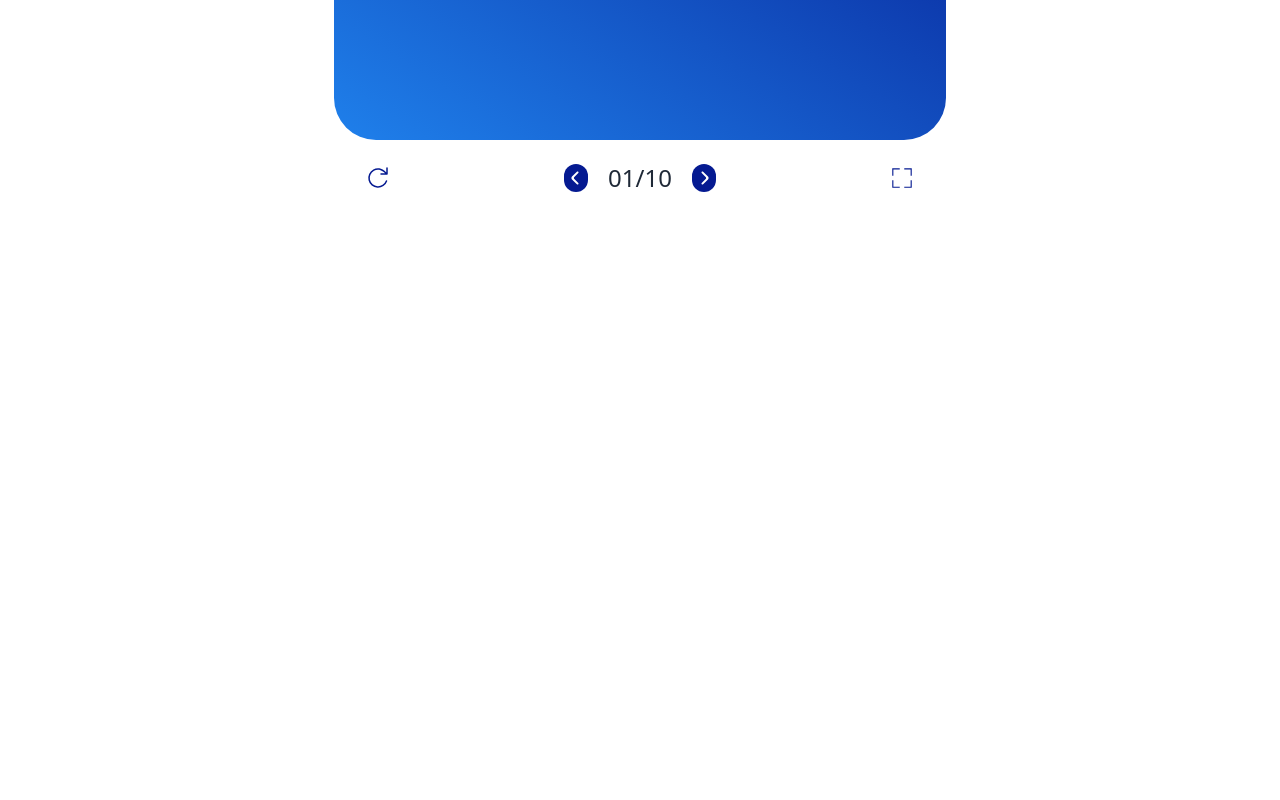
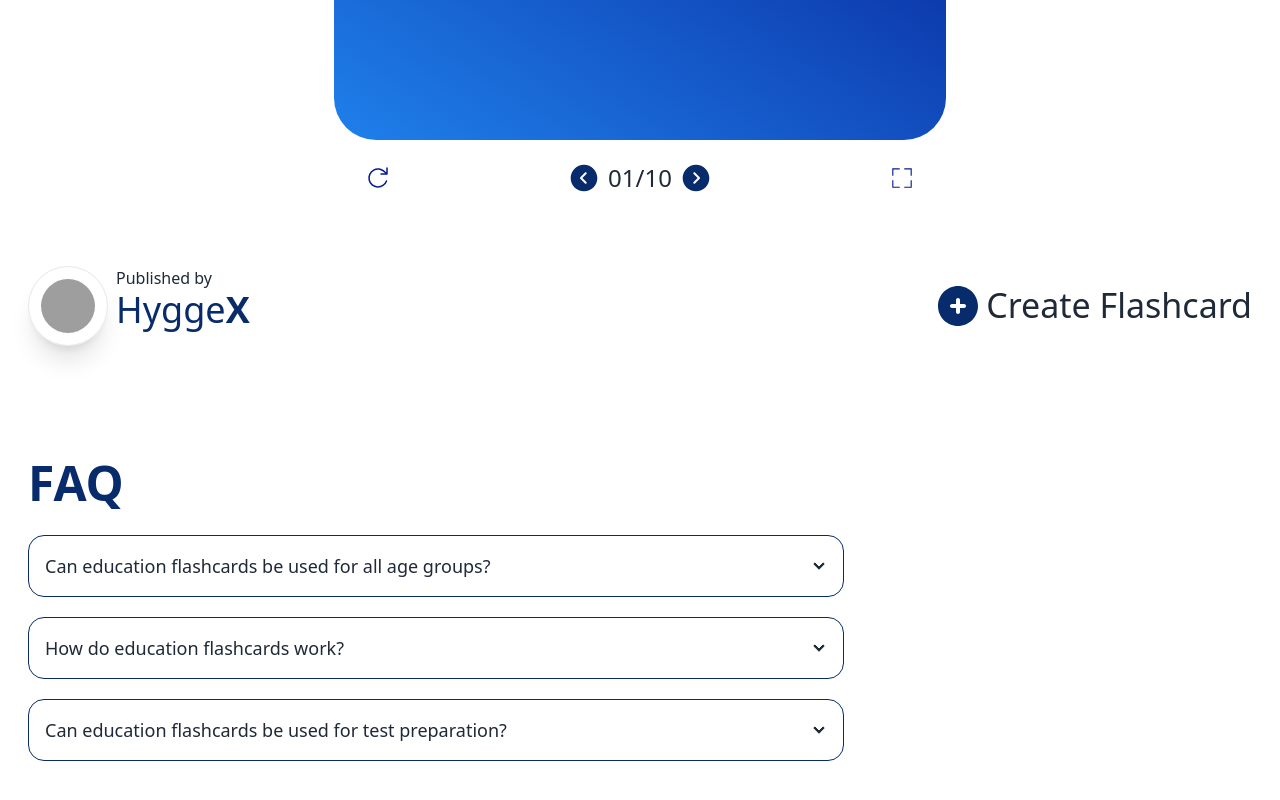
Before and after one commit to Rakibul-98/hyggex-assignment, a React (Create React App) app: page / in a window 1280 px wide. Shown: the part 552-1352 px from the top of the page. Before the commit the page ends 800 px from the top, so only its background shows below. Built offline with nearby package versions, Linux system fonts and the light colour scheme; grey boxes are pictures that could not be loaded.

Commit message:
faq section added

```diff
--- a/src/Home/Components/FAQ/FAQ.js
+++ b/src/Home/Components/FAQ/FAQ.js
@@ -1,9 +1,37 @@
 import React from 'react';
 
 const FAQ = () => {
+
+    const queries = [
+        {
+            id:1, ques:"Can education flashcards be used for all age groups?", ans:"Education flashcards are versatile tools suitable for all ages. Whether featuring colorful images for younger learners or complex concepts for older ones, flashcards can adapt to various educational needs."
+        },
+        {
+            id:2, ques:"How do education flashcards work?", ans:"Education flashcards work by presenting concise information or questions on one side and corresponding answers on the other. Learners use them for active recall, reinforcing knowledge through repetition and visual cues."
+        },
+        {
+            id:3, ques:"Can education flashcards be used for test preparation?", ans:"Yes, education flashcards are effective tools for test preparation. They facilitate active recall, aid in memorization, and allow learners to review key concepts quickly. Flashcards are particularly useful for reinforcing vocabulary, formulas, historical dates, and other essential information."
+        },
+
+    ]
     return (
-        <div>
-
+        <div className='py-16'>
+            <h2 className='text-5xl font-bold text-[#072B6B] pb-2'>FAQ</h2>
+            <div className='w-8/12'>
+                {
+                    queries.map((faq)=>
+                    <div key={faq.id} x-data="{ open: false }" className="collapse collapse-arrow border border-[#072B6B] my-5">
+                    <input type="radio" name="my-accordion-2" />
+                    <div className="collapse-title text-lg font-medium">
+                        {faq.ques}
+                    </div>
+                    <div className="collapse-content">
+                        <p>{faq.ans} </p>
+                    </div>
+                </div>
+                    )
+                }
+            </div>
         </div>
     );
 };
--- a/src/Home/Components/Main/Banner/BannerControl/BannerControl.js
+++ b/src/Home/Components/Main/Banner/BannerControl/BannerControl.js
@@ -4,10 +4,10 @@ const BannerControl = () => {
     return (
         <div className='flex justify-between mx-8 my-5'>
             <svg className='w-6' viewBox="0 0 24 24" fill="none" xmlns="http://www.w3.org/2000/svg"><g id="SVGRepo_bgCarrier" stroke-width="0"></g><g id="SVGRepo_tracerCarrier" stroke-linecap="round" stroke-linejoin="round"></g><g id="SVGRepo_iconCarrier"> <path d="M20.4898 14.9907C19.8414 16.831 18.6124 18.4108 16.9879 19.492C15.3635 20.5732 13.4316 21.0972 11.4835 20.9851C9.5353 20.873 7.67634 20.1308 6.18668 18.8704C4.69703 17.61 3.65738 15.8996 3.22438 13.997C2.79138 12.0944 2.98849 10.1026 3.78602 8.32177C4.58354 6.54091 5.93827 5.06746 7.64608 4.12343C9.35389 3.17941 11.3223 2.81593 13.2546 3.08779C16.5171 3.54676 18.6725 5.91142 21 8M21 8V2M21 8H15" stroke="#051A91" stroke-width="1.5" stroke-linecap="round" stroke-linejoin="round"></path> </g></svg>
-            <div className='flex items-center'>
-                <svg className='bg-[#051A91] rounded-full w-6 h-7' viewBox="0 0 24 24" fill="none" xmlns="http://www.w3.org/2000/svg"><g id="SVGRepo_bgCarrier" stroke-width="0"></g><g id="SVGRepo_tracerCarrier" stroke-linecap="round" stroke-linejoin="round"></g><g id="SVGRepo_iconCarrier"> <path d="M14.2893 5.70708C13.8988 5.31655 13.2657 5.31655 12.8751 5.70708L7.98768 10.5993C7.20729 11.3805 7.2076 12.6463 7.98837 13.427L12.8787 18.3174C13.2693 18.7079 13.9024 18.7079 14.293 18.3174C14.6835 17.9269 14.6835 17.2937 14.293 16.9032L10.1073 12.7175C9.71678 12.327 9.71678 11.6939 10.1073 11.3033L14.2893 7.12129C14.6799 6.73077 14.6799 6.0976 14.2893 5.70708Z" fill="#ffffff"></path> </g></svg>
-                <p className='mx-5 text-[24px]'>01/10</p>
-                <svg className='bg-[#051A91] rounded-full w-6 h-7' viewBox="0 0 24 24" fill="none" xmlns="http://www.w3.org/2000/svg"><g id="SVGRepo_bgCarrier" stroke-width="0"></g><g id="SVGRepo_tracerCarrier" stroke-linecap="round" stroke-linejoin="round"></g><g id="SVGRepo_iconCarrier"> <path d="M9.71069 18.2929C10.1012 18.6834 10.7344 18.6834 11.1249 18.2929L16.0123 13.4006C16.7927 12.6195 16.7924 11.3537 16.0117 10.5729L11.1213 5.68254C10.7308 5.29202 10.0976 5.29202 9.70708 5.68254C9.31655 6.07307 9.31655 6.70623 9.70708 7.09676L13.8927 11.2824C14.2833 11.6729 14.2833 12.3061 13.8927 12.6966L9.71069 16.8787C9.32016 17.2692 9.32016 17.9023 9.71069 18.2929Z" fill="#ffffff"></path> </g></svg>
+            <div className='flex'>
+            <svg className='w-8' viewBox="0 0 24 24" fill="none" xmlns="http://www.w3.org/2000/svg"><g id="SVGRepo_bgCarrier" stroke-width="0"></g><g id="SVGRepo_tracerCarrier" stroke-linecap="round" stroke-linejoin="round"></g><g id="SVGRepo_iconCarrier"> <path d="M12 2C6.49 2 2 6.49 2 12C2 17.51 6.49 22 12 22C17.51 22 22 17.51 22 12C22 6.49 17.51 2 12 2ZM13.79 15C14.08 15.29 14.08 15.77 13.79 16.06C13.64 16.21 13.45 16.28 13.26 16.28C13.07 16.28 12.88 16.21 12.73 16.06L9.2 12.53C8.91 12.24 8.91 11.76 9.2 11.47L12.73 7.94C13.02 7.65 13.5 7.65 13.79 7.94C14.08 8.23 14.08 8.71 13.79 9L10.79 12L13.79 15Z" fill="#072B6B"></path> </g></svg>
+                <p className='mx-2 text-[24px]'>01/10</p>
+                <svg className='w-8' viewBox="0 0 24 24" fill="none" xmlns="http://www.w3.org/2000/svg"><g id="SVGRepo_bgCarrier" stroke-width="0"></g><g id="SVGRepo_tracerCarrier" stroke-linecap="round" stroke-linejoin="round"></g><g id="SVGRepo_iconCarrier"> <path d="M12 2C6.49 2 2 6.49 2 12C2 17.51 6.49 22 12 22C17.51 22 22 17.51 22 12C22 6.49 17.51 2 12 2ZM14.79 12.53L11.26 16.06C11.11 16.21 10.92 16.28 10.73 16.28C10.54 16.28 10.35 16.21 10.2 16.06C9.91 15.77 9.91 15.29 10.2 15L13.2 12L10.2 9C9.91 8.71 9.91 8.23 10.2 7.94C10.49 7.65 10.97 7.65 11.26 7.94L14.79 11.47C15.09 11.76 15.09 12.24 14.79 12.53Z" fill="#072B6B"></path> </g></svg>
             </div>
             <svg className='w-6' viewBox="0 0 64 64" xmlns="http://www.w3.org/2000/svg" stroke-width="3" stroke="#051A91" fill="none"><g id="SVGRepo_bgCarrier" stroke-width="0"></g><g id="SVGRepo_tracerCarrier" stroke-linecap="round" stroke-linejoin="round"></g><g id="SVGRepo_iconCarrier"><polyline points="7.49 26 7.49 7.5 25.99 7.5"></polyline><polyline points="56.51 26 56.51 7.5 38.01 7.5"></polyline><polyline points="7.53 38 7.53 56.5 26.02 56.5"></polyline><polyline points="56.51 38 56.51 56.5 38.01 56.5"></polyline></g></svg>
         </div>
--- a/src/Home/Components/Main/Main.js
+++ b/src/Home/Components/Main/Main.js
@@ -7,7 +7,20 @@ const Main = () => {
             <div className="header mt-8 mb-5">
                 <h3 className='font-bold text-[#072B6B] text-3xl'>Relations and Functions ( Mathematics )</h3>
             </div>
-            <Banner/>
+            <Banner />
+            <div className='flex justify-between items-center'>
+                <div className='flex'>
+                    <img className='h-[80px] w-[80px] p-3 rounded-full border shadow-xl me-2' src="https://i.ibb.co/NyGRRnx/logo.png" alt="" />
+                    <div>
+                        <p>Published by</p>
+                        <p className='text-4xl text-[#072B6B]'>Hygge<span className='font-bold'>X</span></p>
+                    </div>
+                </div>
+                <div className='flex items-center py-16'>
+                    <svg className='w-12 me-1' viewBox="0 0 24 24" fill="none" xmlns="http://www.w3.org/2000/svg"><g id="SVGRepo_bgCarrier" stroke-width="0"></g><g id="SVGRepo_tracerCarrier" stroke-linecap="round" stroke-linejoin="round"></g><g id="SVGRepo_iconCarrier"> <rect width="24" height="24" fill="white"></rect> <path fill-rule="evenodd" clip-rule="evenodd" d="M13 9C13 8.44772 12.5523 8 12 8C11.4477 8 11 8.44772 11 9V11H9C8.44772 11 8 11.4477 8 12C8 12.5523 8.44772 13 9 13H11V15C11 15.5523 11.4477 16 12 16C12.5523 16 13 15.5523 13 15V13H15C15.5523 13 16 12.5523 16 12C16 11.4477 15.5523 11 15 11H13V9ZM2 12C2 6.47715 6.47715 2 12 2C17.5228 2 22 6.47715 22 12C22 17.5228 17.5228 22 12 22C6.47715 22 2 17.5228 2 12Z" fill="#072B6B"></path> </g></svg>
+                    <p className='text-[34px]'>Create Flashcard</p>
+                </div>
+            </div>
         </div>
     );
 };
```
